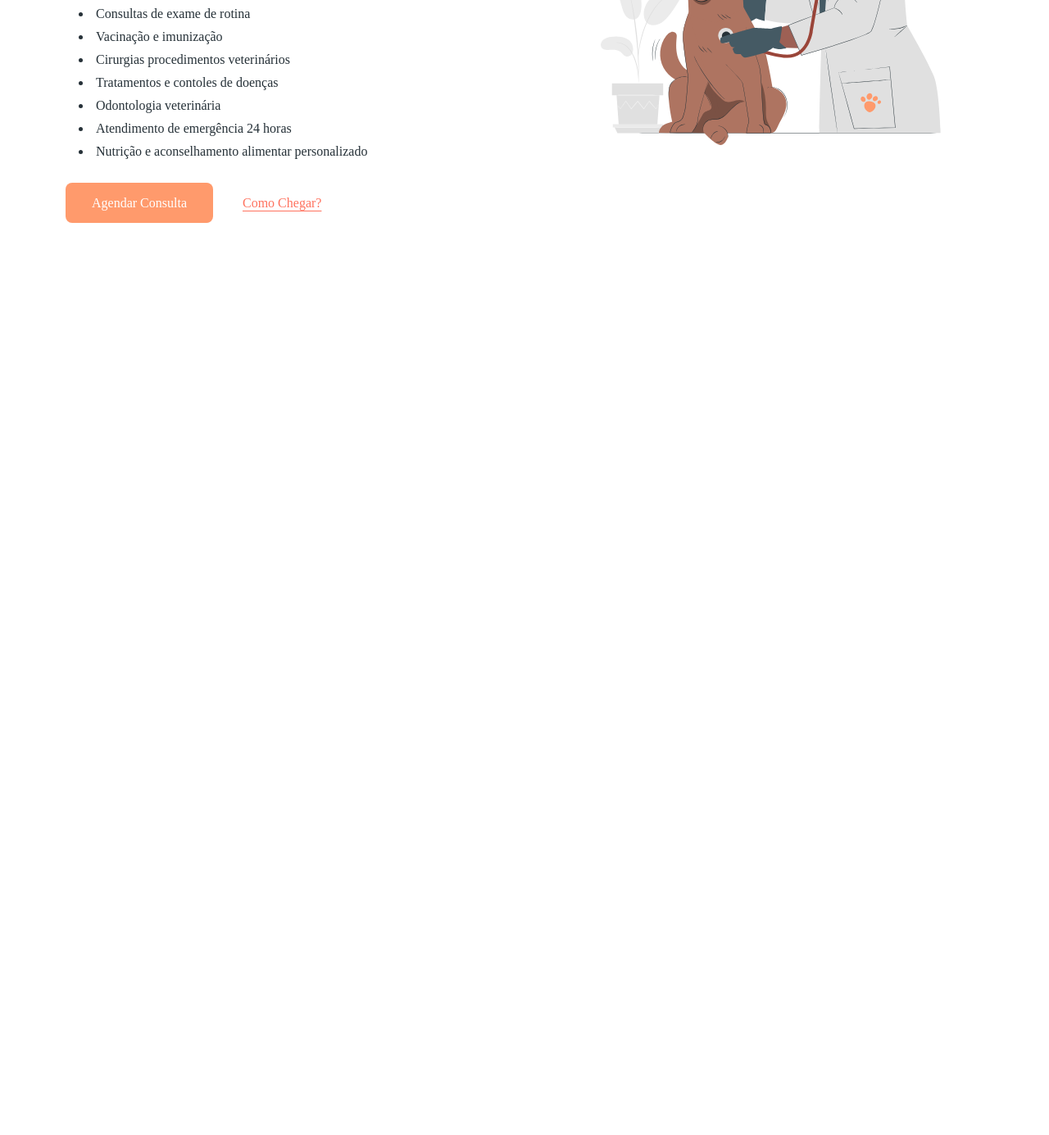
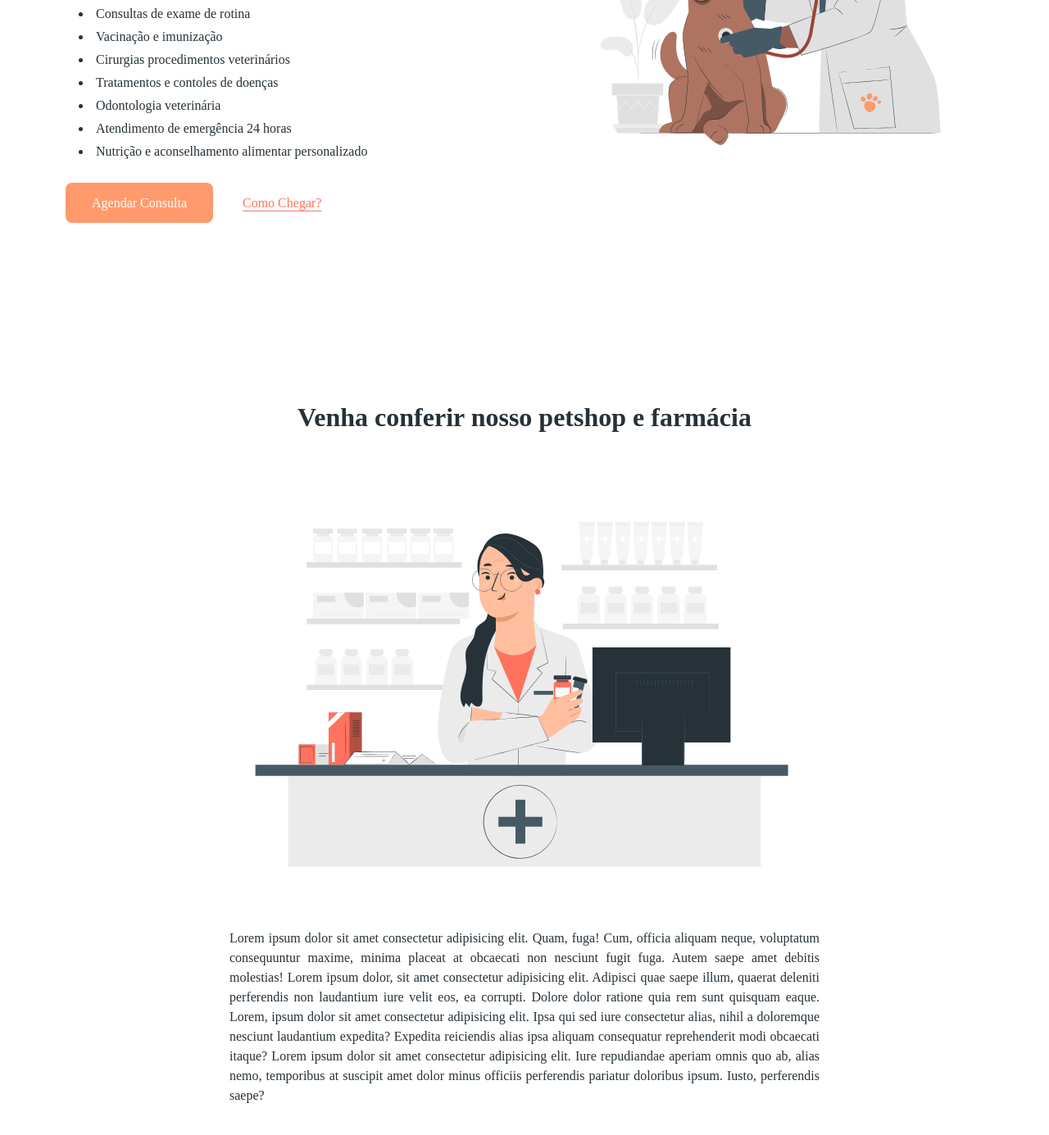
Before and after one commit to flaahnascimento/petCare, a plain HTML site: page index.html in a window 1280 px wide. Shown: the part 1114-2499 px from the top of the page at 82% size. Before the commit the page ends 1451 px from the top, so only its background shows below. Drawn offline with Linux system fonts and the light colour scheme.

Commit message:
UPDATE, seçao farmacia, HTML e CSS

```diff
--- a/CSS/main.css
+++ b/CSS/main.css
@@ -120,3 +120,25 @@ li {
     margin-bottom: 16px;
     margin-top: 28px;
 }
+
+#farmacia {
+    display: flex;
+    align-items: center;
+    text-align: center;
+    justify-content: center;
+    gap: 32px;
+    padding: 80px;
+}
+
+.paragrafo-2 {
+    line-height: 150%;
+    margin: 50px 200px 0px 200px;
+    text-align: justify;
+
+}
+
+.h1-2 {
+    line-height: 150%;
+    margin-bottom: 66px;
+    margin-top: 68px;
+}
--- a/index.html
+++ b/index.html
@@ -38,10 +38,18 @@
             <img src="./img/clinic-img.svg" alt="Veterinária com cachorro" width="'480" height="480">
             <div>
                 <h1>Cuidado veterinário de qualidade</h1>
-                <p class="paragrafo-1">Lorem ipsum dolor sit amet consectetur adipisicing elit. Quam, fuga! Cum, officia aliquam neque, voluptatum consequuntur maxime, minima placeat at obcaecati non nesciunt fugit fuga. Autem saepe amet debitis molestias!
-                    Lorem ipsum dolor, sit amet consectetur adipisicing elit. Adipisci quae saepe illum, quaerat deleniti perferendis non laudantium iure velit eos, ea corrupti. Dolore dolor ratione quia rem sunt quisquam eaque.
-                    Lorem, ipsum dolor sit amet consectetur adipisicing elit. Ipsa qui sed iure consectetur alias, nihil a doloremque nesciunt laudantium expedita? Expedita reiciendis alias ipsa aliquam consequatur reprehenderit modi obcaecati itaque?
-                    Lorem ipsum dolor sit amet consectetur adipisicing elit. Iure repudiandae aperiam omnis quo ab, alias nemo, temporibus at suscipit amet dolor minus officiis perferendis pariatur doloribus ipsum. Iusto, perferendis saepe?
+                <p class="paragrafo-1">Lorem ipsum dolor sit amet consectetur adipisicing elit. Quam, fuga! Cum, officia
+                    aliquam neque, voluptatum consequuntur maxime, minima placeat at obcaecati non nesciunt fugit fuga.
+                    Autem saepe amet debitis molestias!
+                    Lorem ipsum dolor, sit amet consectetur adipisicing elit. Adipisci quae saepe illum, quaerat
+                    deleniti perferendis non laudantium iure velit eos, ea corrupti. Dolore dolor ratione quia rem sunt
+                    quisquam eaque.
+                    Lorem, ipsum dolor sit amet consectetur adipisicing elit. Ipsa qui sed iure consectetur alias, nihil
+                    a doloremque nesciunt laudantium expedita? Expedita reiciendis alias ipsa aliquam consequatur
+                    reprehenderit modi obcaecati itaque?
+                    Lorem ipsum dolor sit amet consectetur adipisicing elit. Iure repudiandae aperiam omnis quo ab,
+                    alias nemo, temporibus at suscipit amet dolor minus officiis perferendis pariatur doloribus ipsum.
+                    Iusto, perferendis saepe?
                 </p>
 
                 <ul>
@@ -57,7 +65,29 @@
                 <a class="botao-transparente-1" href="#clinica">Como Chegar?</a>
             </div>
         </section>
-        <section id="farmacia"></section>
+        <section id="farmacia">
+            <div>
+                <h1 class="h1-2">Venha conferir nosso petshop e farmácia</h1>
+                <img src="./img/shop-img.svg" alt="farmaceutica na farmacia" width="'480" height="480">
+                <p class="paragrafo-2">Lorem ipsum dolor sit amet consectetur adipisicing elit. Quam, fuga! Cum, officia
+                    aliquam neque, voluptatum consequuntur maxime, minima placeat at obcaecati non nesciunt fugit fuga.
+                    Autem saepe amet debitis molestias!
+                    Lorem ipsum dolor, sit amet consectetur adipisicing elit. Adipisci quae saepe illum, quaerat
+                    deleniti perferendis non laudantium iure velit eos, ea corrupti. Dolore dolor ratione quia rem sunt
+                    quisquam eaque.
+                    Lorem, ipsum dolor sit amet consectetur adipisicing elit. Ipsa qui sed iure consectetur alias, nihil
+                    a doloremque nesciunt laudantium expedita? Expedita reiciendis alias ipsa aliquam consequatur
+                    reprehenderit modi obcaecati itaque?
+                    Lorem ipsum dolor sit amet consectetur adipisicing elit. Iure repudiandae aperiam omnis quo ab,
+                    alias nemo, temporibus at suscipit amet dolor minus officiis perferendis pariatur doloribus ipsum.
+                    Iusto, perferendis saepe?
+                </p>
+
+            </div>
+
+
+
+        </section>
         <section id="duvida"></section>
 
     </main>
```
